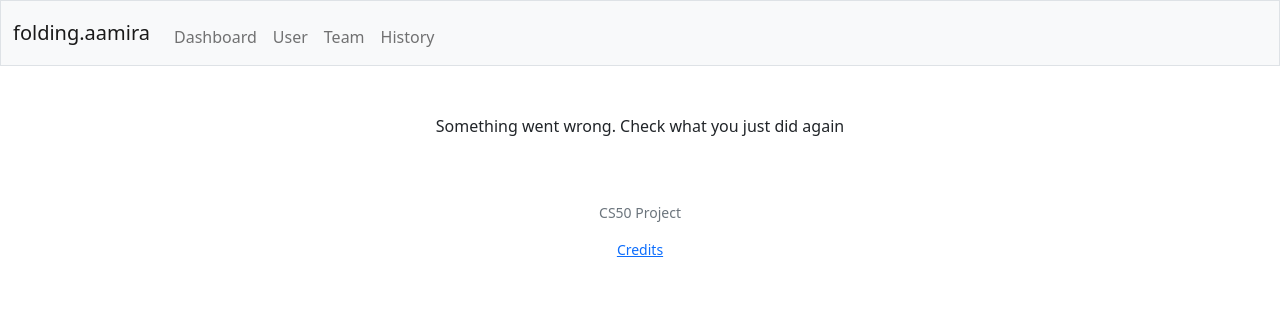
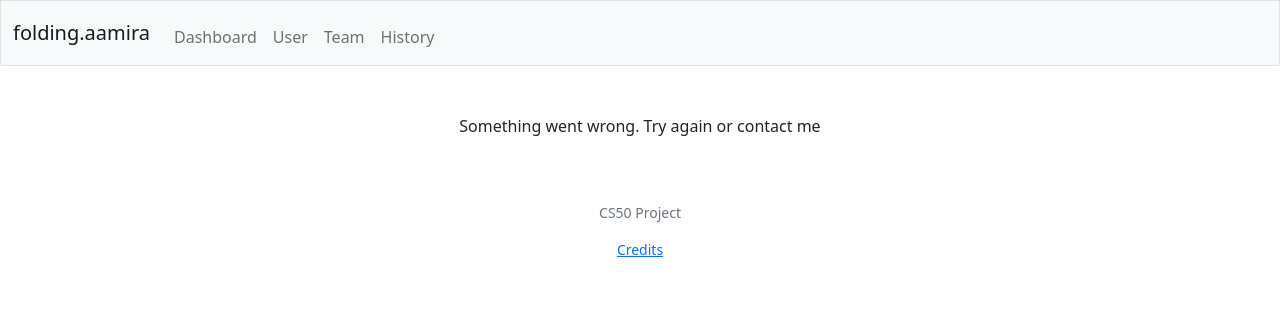
Before and after one commit to aamirazad/Folding, a Flask app: template templates/error.html in a window 1280 px wide. Shown: the top 326 px of the page. Run offline with Flask 3, Linux system fonts and the light colour scheme; the template is opened without the code that fills it, so the values that code supplies are empty; some libraries are stand-ins or nearby versions.

Commit message:
Update error page

```diff
--- a/templates/error.html
+++ b/templates/error.html
@@ -5,5 +5,5 @@
 {% endblock %}
 
 {% block main %}
-    <p>Something went wrong. Check what you just did again</p>
+    <p>Something went wrong. Try again or contact me</p>
 {% endblock %}
```
